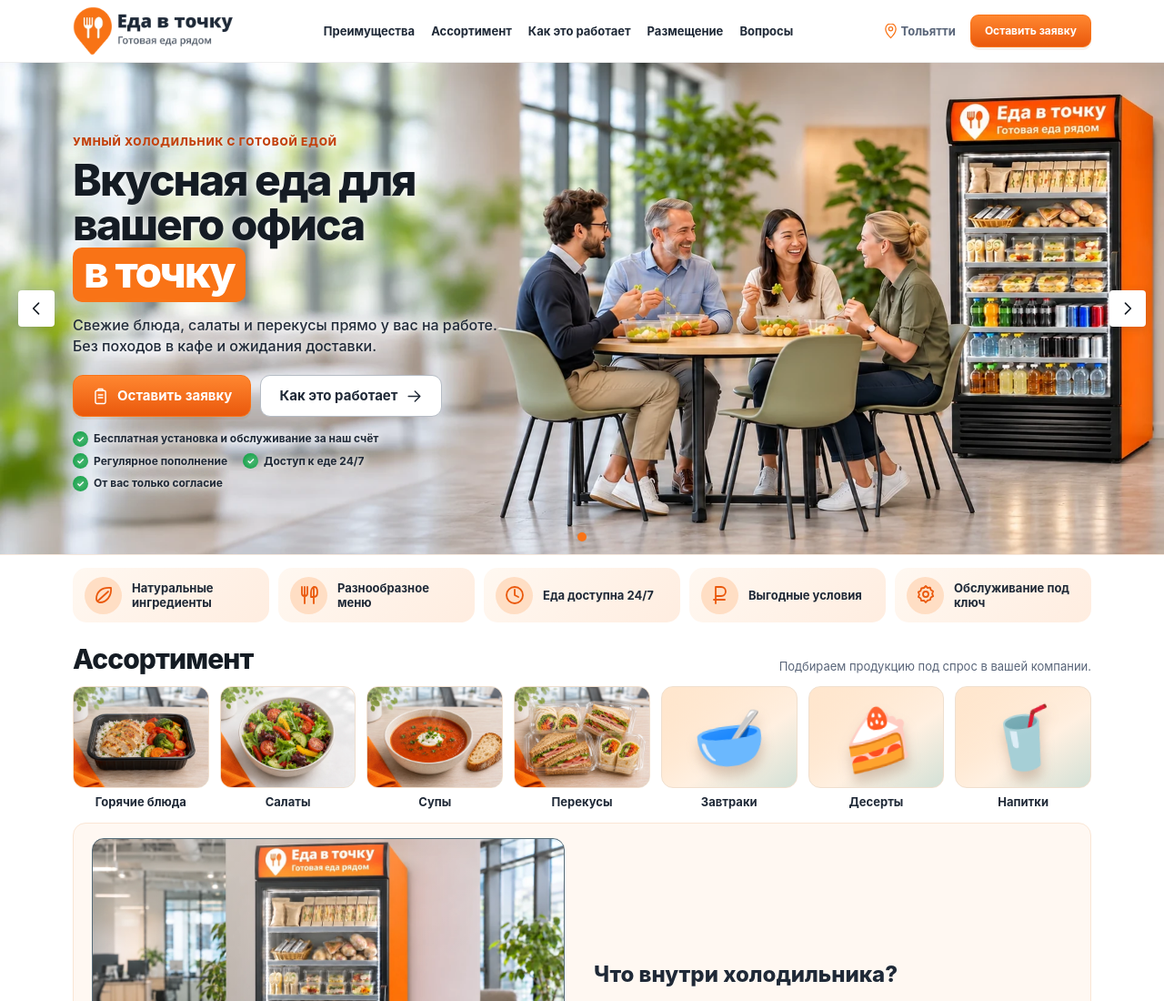
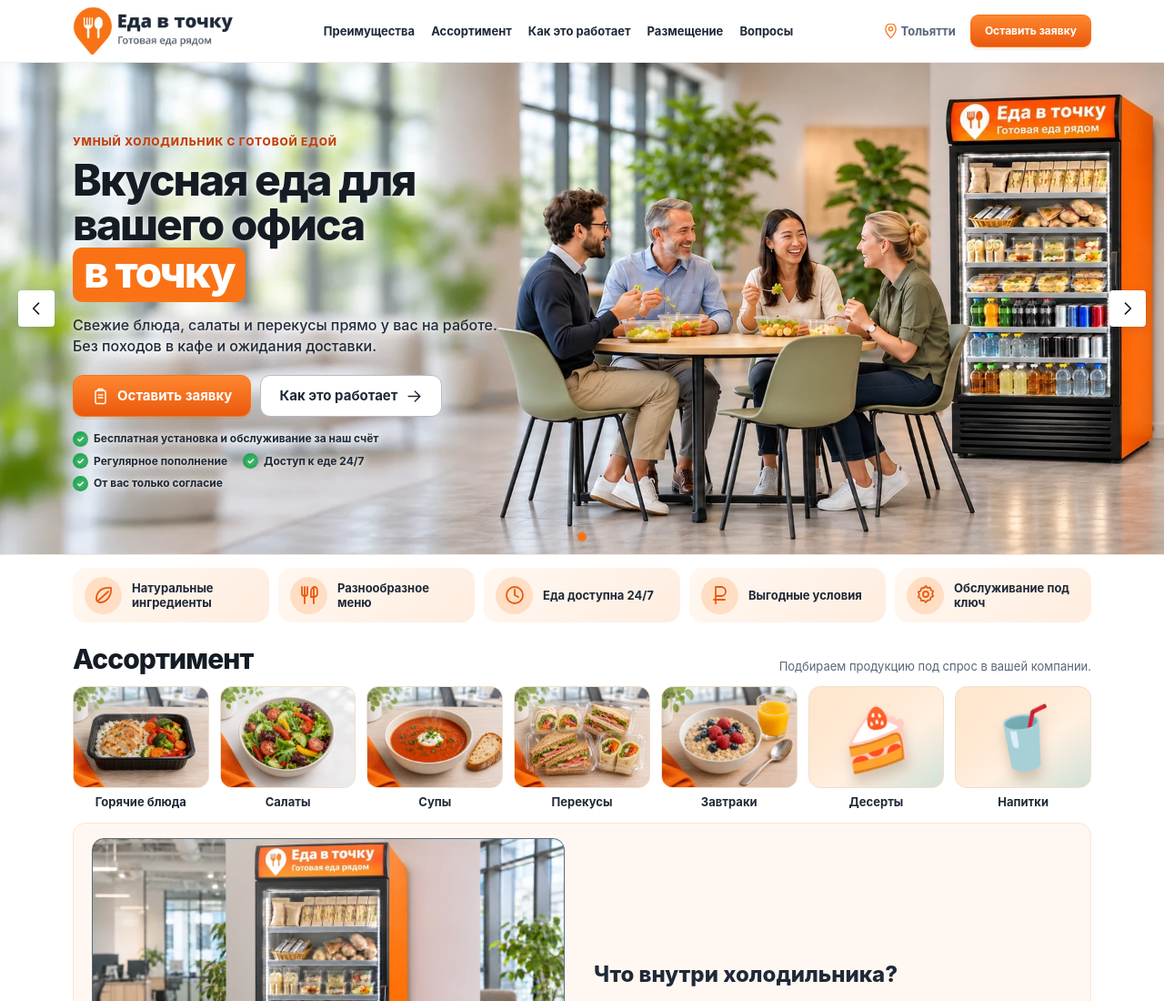
Before and after one commit to EugeneSlusar/eda-v-tochku.ru, a plain HTML site: page index.html in a window 1280 px wide. Shown: the top 1100 px of the page at 91% size. Drawn offline with Linux system fonts and the light colour scheme.

Commit message:
Фото food-breakfast в плитке «Завтраки» (#15)
Co-Authored-By: Claude Sonnet 5.5 <noreply@anthropic.com>
Claude-Session: https://claude.ai/code/session_01RjrWoY9dTF8Jmk433wLEoj

```diff
--- a/index.html
+++ b/index.html
@@ -49,7 +49,7 @@
 <article class="lp-food-tile"><div class="lp-photo-slot lp-food-photo"><img src="images/food-salads.webp" width="800" height="600" alt="Свежий салат с овощами и зеленью в миске" loading="lazy" decoding="async"></div><h3>Салаты</h3></article>
 <article class="lp-food-tile"><div class="lp-photo-slot lp-food-photo"><img src="images/food-soups.webp" width="800" height="600" alt="Томатный суп со сметаной и зеленью, рядом ломтик хлеба" loading="lazy" decoding="async"></div><h3>Супы</h3></article>
 <article class="lp-food-tile"><div class="lp-photo-slot lp-food-photo"><img src="images/food-snacks.webp" width="800" height="600" alt="Сэндвичи и роллы в прозрачных контейнерах" loading="lazy" decoding="async"></div><h3>Перекусы</h3></article>
-<article class="lp-food-tile"><div class="lp-photo-slot lp-food-photo" data-image="food-breakfast" role="img" aria-label="Каши и питательные блюда"><span aria-hidden="true">🥣</span></div><h3>Завтраки</h3></article>
+<article class="lp-food-tile"><div class="lp-photo-slot lp-food-photo"><img src="images/food-breakfast.webp" width="800" height="600" alt="Овсяная каша с ягодами и стакан апельсинового сока" loading="lazy" decoding="async"></div><h3>Завтраки</h3></article>
 <article class="lp-food-tile"><div class="lp-photo-slot lp-food-photo" data-image="food-desserts" role="img" aria-label="Сладкое к чаю"><span aria-hidden="true">🍰</span></div><h3>Десерты</h3></article>
 <article class="lp-food-tile"><div class="lp-photo-slot lp-food-photo" data-image="food-drinks" role="img" aria-label="Вода, соки и другие напитки"><span aria-hidden="true">🥤</span></div><h3>Напитки</h3></article></div>
         <div class="lp-fridge-feature">
```
Also changed, not shown: images/food-breakfast.webp (added).
